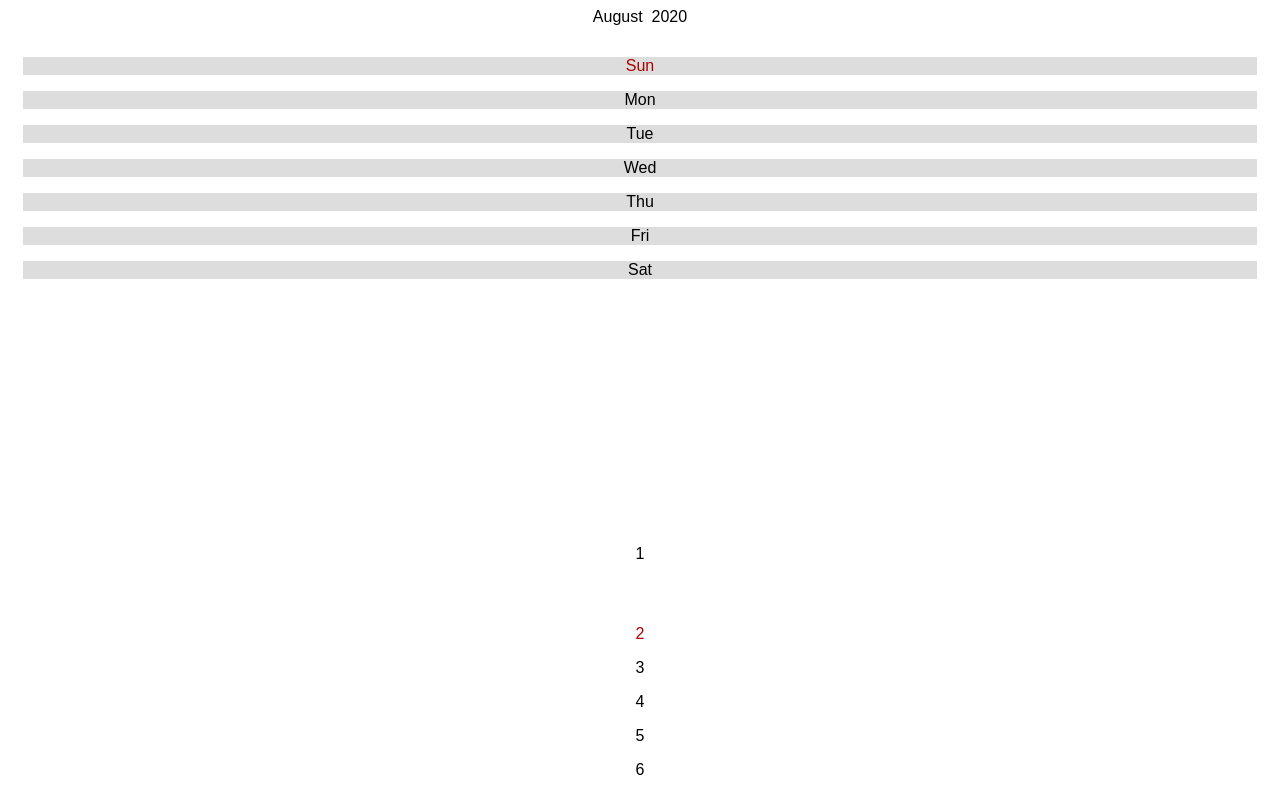
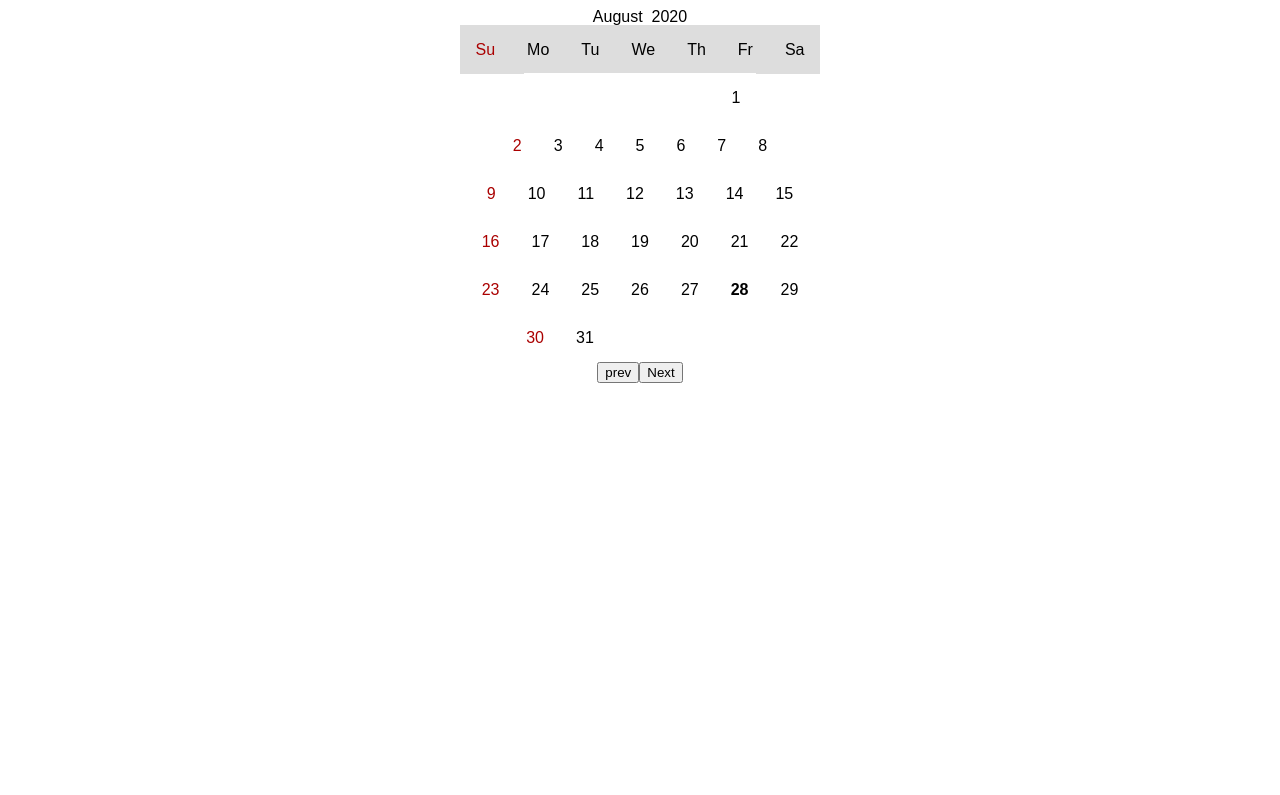
Before and after one commit to jaggu07/react-custom-calender, a React (Create React App) app: page / in a window 1280 px wide. Shown: the top 795 px of the page. Built offline with nearby package versions, Linux system fonts and the light colour scheme.

Commit message:
today date

```diff
--- a/src/App.js
+++ b/src/App.js
@@ -1,8 +1,13 @@
-import React, { useState } from "react";
+import React, { useState, useEffect } from "react";
 import "./styles.css";
 
 export default function App() {
   const [activeDate, setActiveDate] = useState(new Date());
+  const [todayDate, setTodayDate] = useState(new Date());
+  todayDate.setHours("00");
+  todayDate.setMinutes("00");
+  todayDate.setSeconds("00");
+
   const months = [
       "January",
       "February",
@@ -16,9 +21,8 @@ export default function App() {
       "October",
       "November",
       "December"
-  ];
-
-  const weekDays = ["Sun", "Mon", "Tue", "Wed", "Thu", "Fri", "Sat"],
+    ],
+    weekDays = ["Su", "Mo", "Tu", "We", "Th", "Fr", "Sa"],
     nDays = [31, 28, 31, 30, 31, 30, 31, 31, 30, 31, 30, 31];
   const generateMatrix = () => {
     var matrix = [];
@@ -43,40 +47,56 @@ export default function App() {
         matrix[row][col] = -1;
         if (row === 1 && col >= firstDay) {
           // Fill in rows only after the first day of the month
-          matrix[row][col] = counter++;
+
+          matrix[row][col] = new Date(year, month, counter);
+          counter++;
         } else if (row > 1 && counter <= maxDays) {
           // Fill in rows only if the counter's not greater than
           // the number of days in the month
-          matrix[row][col] = counter++;
+
+          matrix[row][col] = new Date(year, month, counter);
+          counter++;
+          //matrix[row][col] = counter++;
         }
       }
     }
-    console.log(matrix);
+
     return matrix;
   };
   var rows = [];
+
   rows = generateMatrix().map((row, rowIndex) => {
     var rowItems = row.map((item, colIndex) => {
       return (
-        <p
+        <span
           key={Math.random() * 100}
           style={{
             flex: 1,
-            height: 18,
-            textAlign: "center",
+            height: "16px",
+            padding: "16px",
+            width: "100%",
+            textAlign: "right",
             // Highlight header
             backgroundColor: rowIndex === 0 ? "#ddd" : "#fff",
             // Highlight Sundays
             color: colIndex === 0 ? "#a00" : "#000",
             // Highlight current date
-            fontWeight: item === activeDate.getDate() ? "bold" : ""
+            fontWeight: item.toString() === todayDate.toString() ? "bold" : ""
           }}
-          onPress={() => this._onPress(item)}
+          onClick={() => _onPress(item)}
         >
-          {item !== -1 ? item : ""}
-        </p>
+          {item !== -1
+            ? typeof item === "object"
+              ? item.getDate()
+              : item
+            : ""}
+        </span>
       );
     });
+    const _onPress = (item) => {
+      console.log(item, todayDate);
+    };
+
     return (
       <div
         style={{
@@ -91,7 +111,13 @@ export default function App() {
       </div>
     );
   });
-
+  const changeMonth = (n) => {
+    setActiveDate(new Date(activeDate.setMonth(activeDate.getMonth() + n)));
+  };
+  useEffect(() => {
+    console.log("test");
+    //generateMatrix();
+  });
   return (
     <div className="App">
       <div>
@@ -99,8 +125,12 @@ export default function App() {
         {activeDate.getFullYear()}
         {rows}
       </div>
-      <h1>Hello CodeSandbox {activeDate.toDateString()}</h1>
-      <h2>Start editing to see some magic happen!</h2>
+      <button title="Previous" onClick={() => changeMonth(-1)}>
+        prev
+      </button>
+      <button title="Next" onClick={() => changeMonth(+1)}>
+        Next
+      </button>
     </div>
   );
 }
```
Lines whose indentation alone changed are shown as unchanged.
